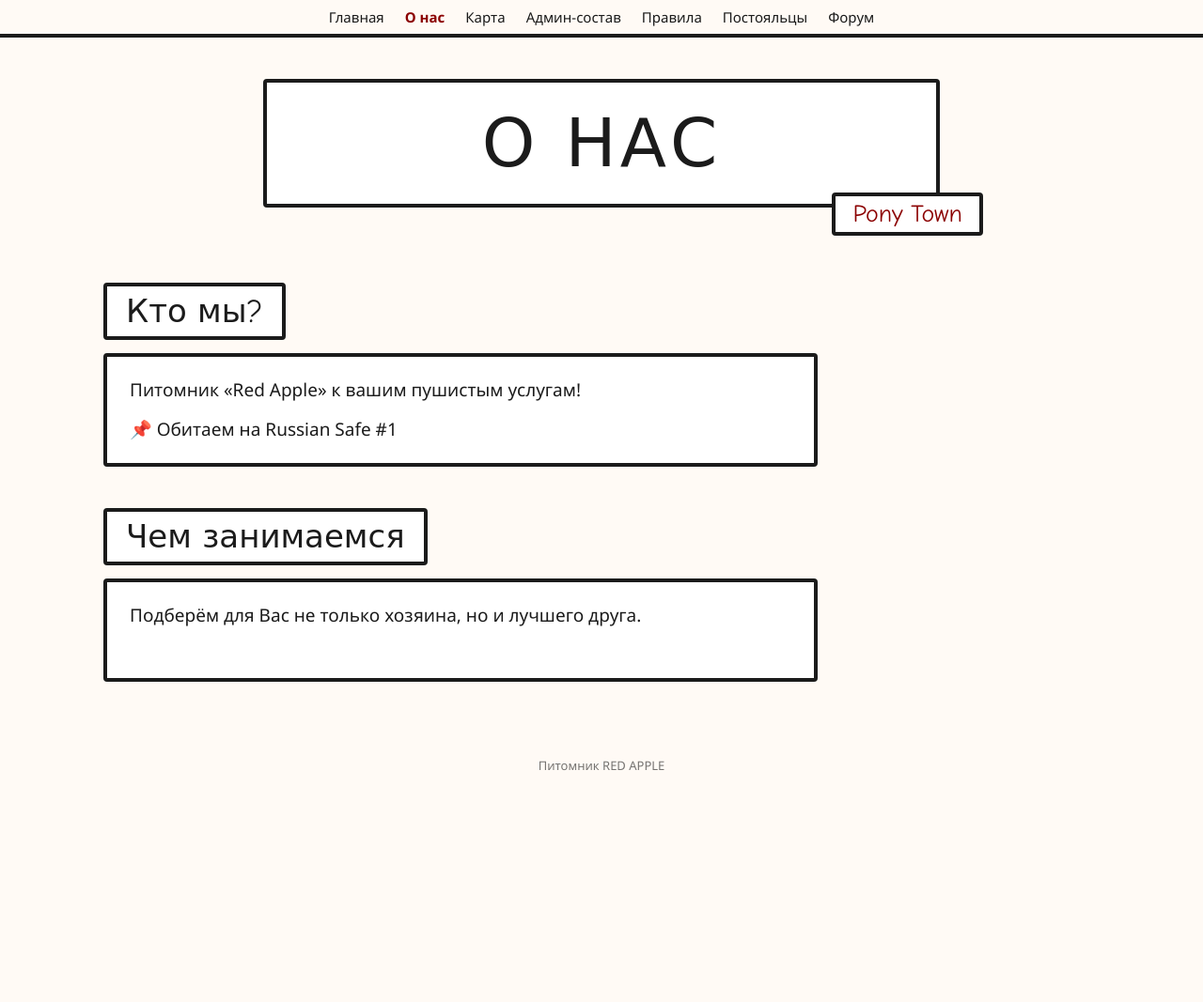
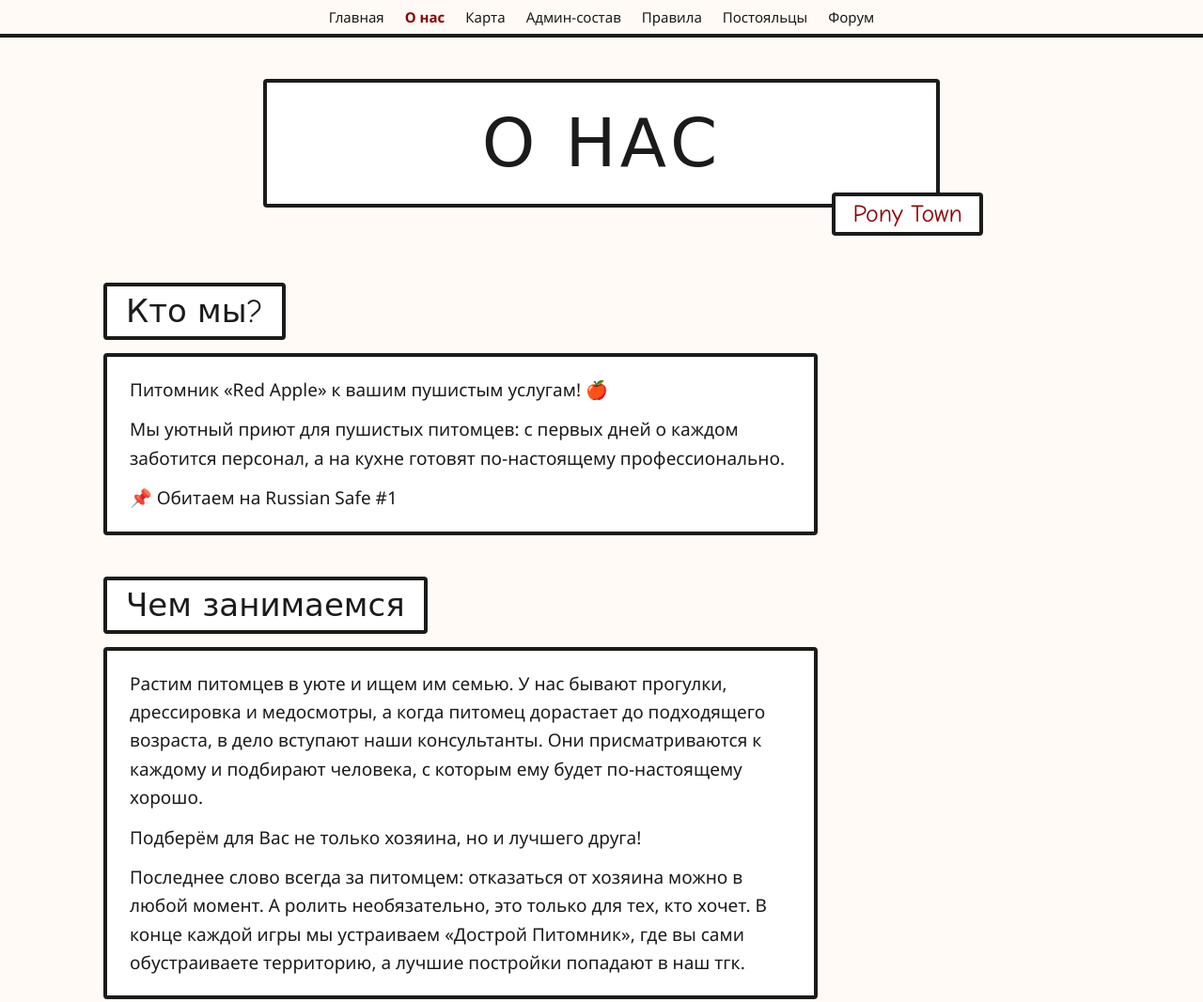
Before and after one commit to churazero/chura, a plain HTML site: page about.html in a window 1280 px wide. Shown: the top 1067 px of the page at 94% size. Before the commit the page ends 884 px from the top, so only its background shows below. Drawn offline with Linux system fonts and the light colour scheme.

Commit message:
about.html

```diff
--- a/about.html
+++ b/about.html
@@ -96,16 +96,19 @@
   <section class="block">
     <h2 class="label">Кто мы?</h2>
     <div class="text">
-      <p>Питомник «Red Apple» к вашим пушистым услугам!</p>
-      <p>📌 Обитаем на Russian Safe #1</p>
-    </div>
+        <p>Питомник «Red Apple» к вашим пушистым услугам! 🍎</p>
+        <p>Мы уютный приют для пушистых питомцев: с первых дней о каждом заботится персонал, а на кухне готовят по-настоящему профессионально.</p>
+        <p>📌 Обитаем на Russian Safe #1</p>
+      </div>
   </section>
 
   <section class="block">
     <h2 class="label">Чем занимаемся</h2>
     <div class="text">
-      <p>Подберём для Вас не только хозяина, но и лучшего друга.</p>
-    </div>
+        <p>Растим питомцев в уюте и ищем им семью. У нас бывают прогулки, дрессировка и медосмотры, а когда питомец дорастает до подходящего возраста, в дело вступают наши консультанты. Они присматриваются к каждому и подбирают человека, с которым ему будет по-настоящему хорошо.</p>
+        <p>Подберём для Вас не только хозяина, но и лучшего друга!</p>
+        <p>Последнее слово всегда за питомцем: отказаться от хозяина можно в любой момент. А ролить необязательно, это только для тех, кто хочет. В конце каждой игры мы устраиваем «Дострой Питомник», где вы сами обустраиваете территорию, а лучшие постройки попадают в наш тгк.</p>
+      </div>
   </section>
 
   <footer>Питомник RED APPLE</footer>
```
